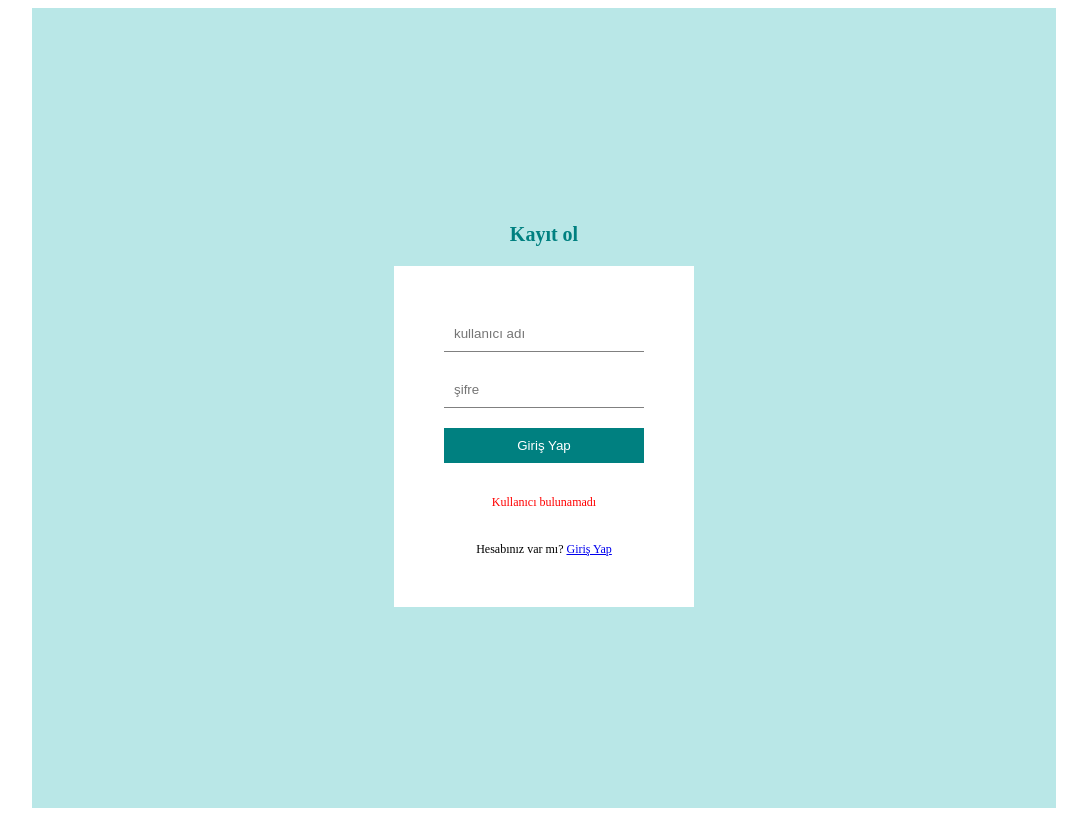
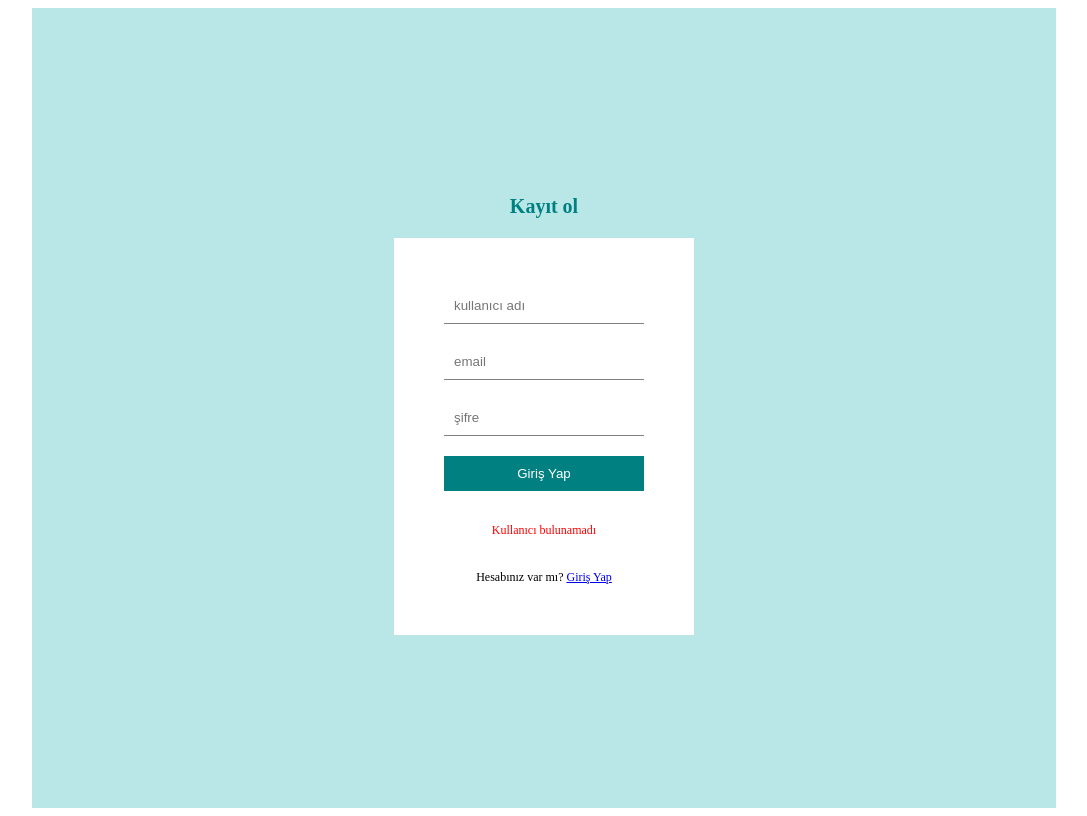
Before and after one commit to gulsenkeskin/blog, a React (Create React App) app in the folder client/: page /register in a window 1280 px wide. Shown: the whole page, without its empty margins (96-1183 px from the left). Built offline with nearby package versions, Linux system fonts and the light colour scheme.

Commit message:
Update Register.jsx

```diff
--- a/client/src/pages/Register.jsx
+++ b/client/src/pages/Register.jsx
@@ -6,8 +6,9 @@ const Register = () => {
     <div className="auth">
       <h1>Kayıt ol</h1>
       <form>
-        <input type="text" placeholder="kullanıcı adı"></input>
-        <input type="password" placeholder="şifre"></input>
+        <input required type="text" placeholder="kullanıcı adı"></input>
+        <input required type="email" placeholder="email"></input>
+        <input required type="password" placeholder="şifre"></input>
         <button>Giriş Yap</button>
         <p>Kullanıcı bulunamadı</p>
         <span>
```
